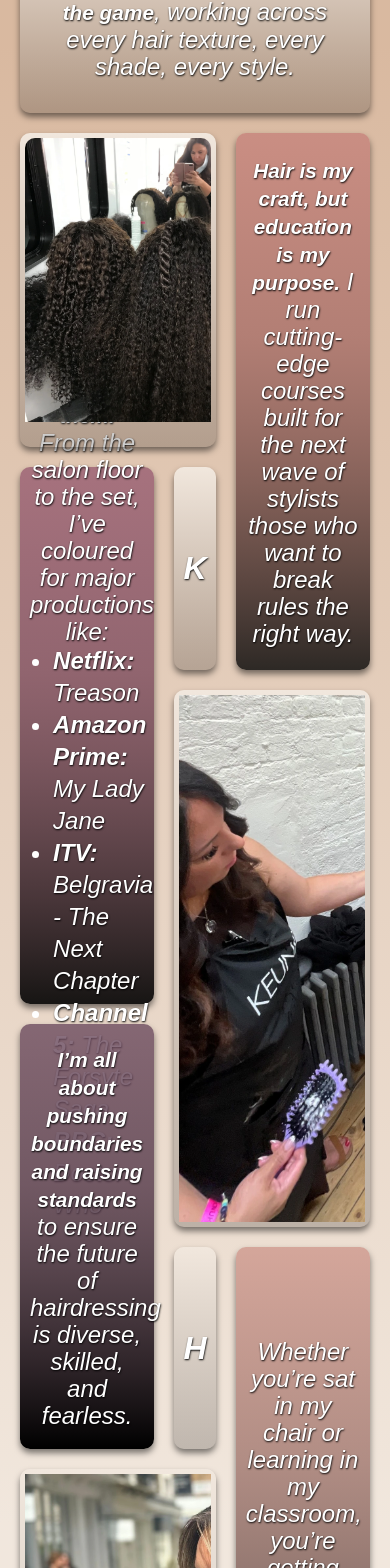
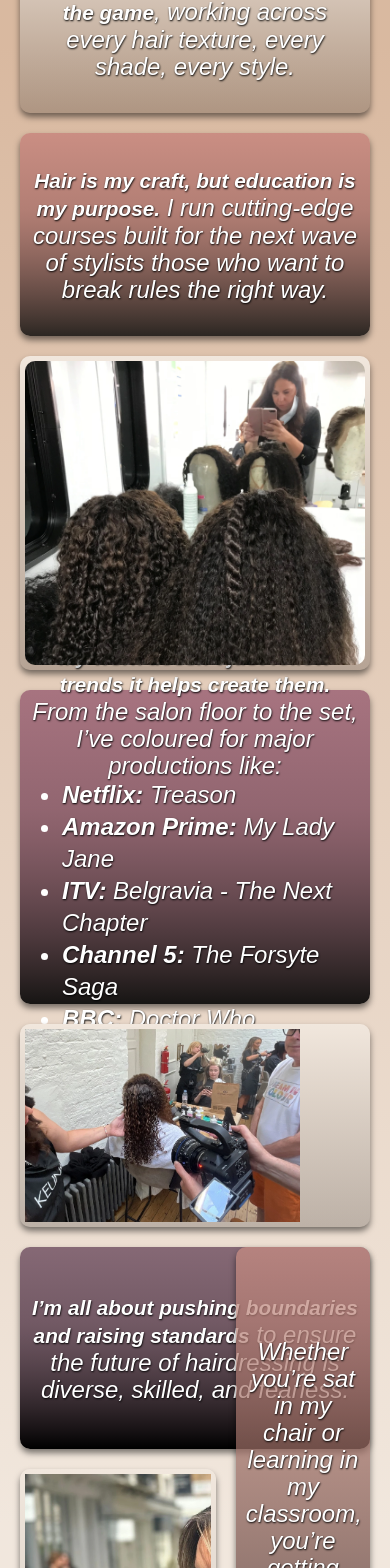
Before and after one commit to 2ndborn/karahair, a React (Create React App) app in the folder kara-app/: page /mystory in a window 390 px wide. Shown: the part 1853-3421 px from the top of the page. Built offline with nearby package versions, Linux system fonts and the light colour scheme; a web font is replaced by a local one.

Commit message:
Added responsiveness to 450px and below

```diff
--- a/kara-app/src/styles/MyStory.module.css
+++ b/kara-app/src/styles/MyStory.module.css
@@ -274,7 +274,7 @@
 .container > div p {
   margin: 0;
   width: 100%;
-  font-size: 24px;
+  font-size: 1.5rem;
   line-height: 27px;
   text-align: center;
 }
@@ -421,6 +421,31 @@
 }
 
 @media (max-width: 450px) {
+    .pr1 {grid-area: 1 / 1 / span 2 / -1;}
+    .pr2 {
+        grid-area: 3 / 1 / span 2 / -1;
+    }
+    .img {
+        grid-area: 5 / 1 / span 3 / -1;
+    }
+    .pr3 {
+        grid-area: 8 / 1 / span 3 / -1;
+    }
+    .pr4 {
+        grid-area: 13 / 1 / span 2 / -1;
+    }
+    .img2 {grid-area: 11 / 1 / span 2 / -1;}
+    .pr5 {
+        grid-area: 13 / 8 / -1 / -1;
+    }
+    .img3 {grid-area:15 / 1 / -1 / span 7;}
+    .k {display: none!important;}
+    .h {display: none!important;}
+
+    .image2 {
+        object-position: -65px 0px;
+    }
+
     .AboutMeTwo {
         min-height: 75vh;
     }
```
